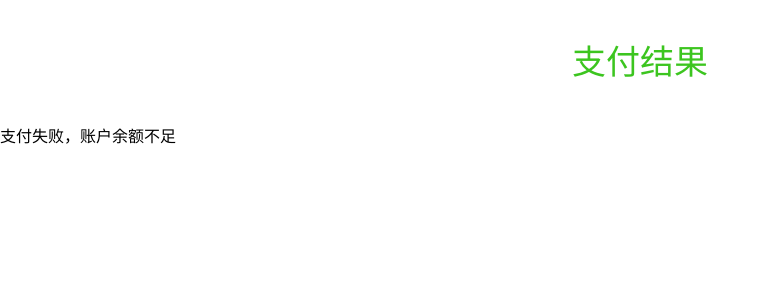
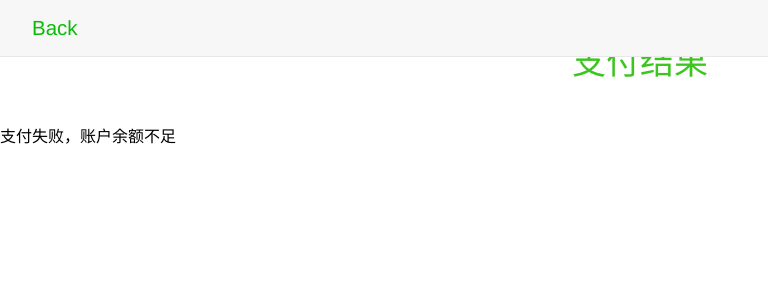
Before and after one commit to facei/daoink, a Flask app: template app/templates/result.html in a window 1280 px wide. Shown: the top 300 px of the page, without its empty margins (0-768 px from the left). Run offline with Flask 2, Linux system fonts and the light colour scheme; the template is opened without the code that fills it, so the values that code supplies are empty; some web fonts are replaced.

Commit message:
add daohanglan

```diff
--- a/app/templates/result.html
+++ b/app/templates/result.html
@@ -14,6 +14,15 @@
     <link rel="stylesheet" href="../static/css/light7.css">
 </head>
 <body>
+{#    导航栏#}
+    <header class="bar bar-nav">
+        <a class="button button-link button-nav pull-left back" href="/select">
+            <span class="icon icon-left"></span>
+            Back
+        </a>
+        <h1 class="title"></h1>
+    </header>
+
     <header class='demos-header'>
         <h1 class="demos-title">支付结果</h1>
     </header>
```
